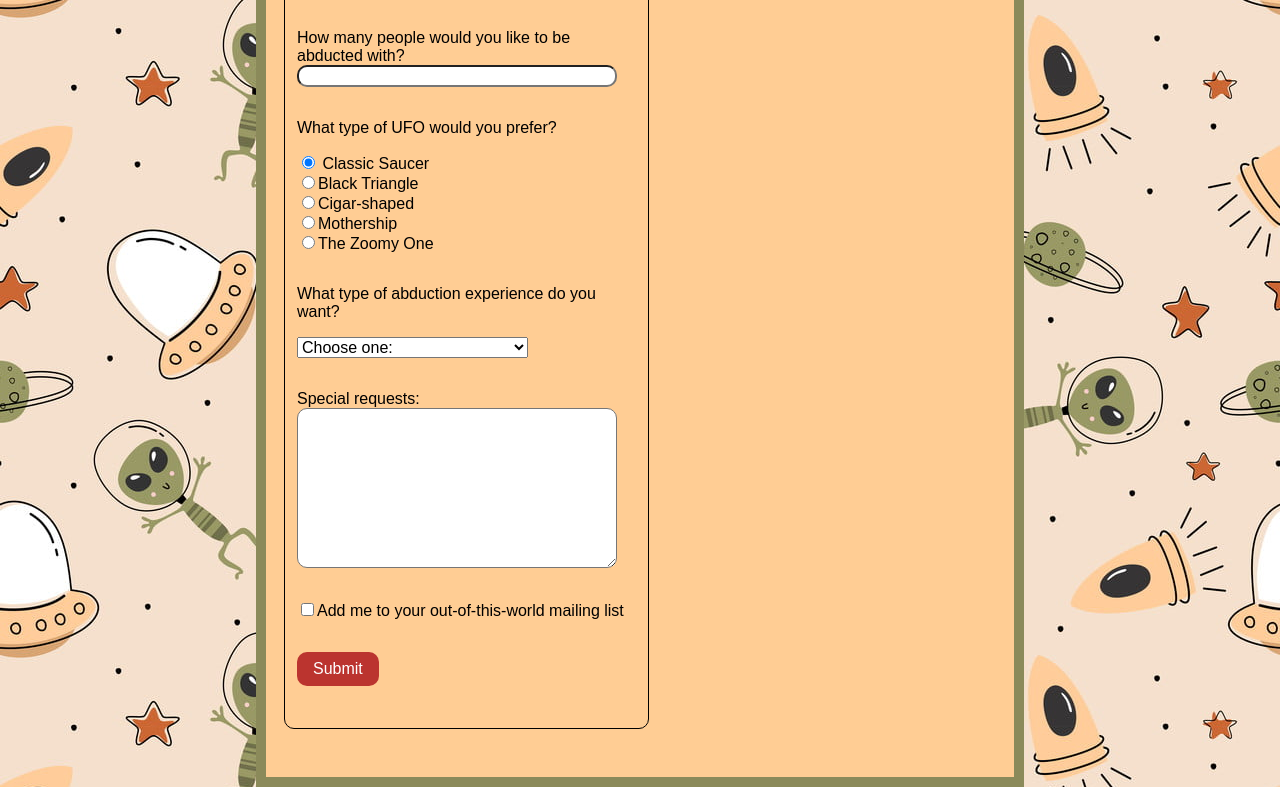
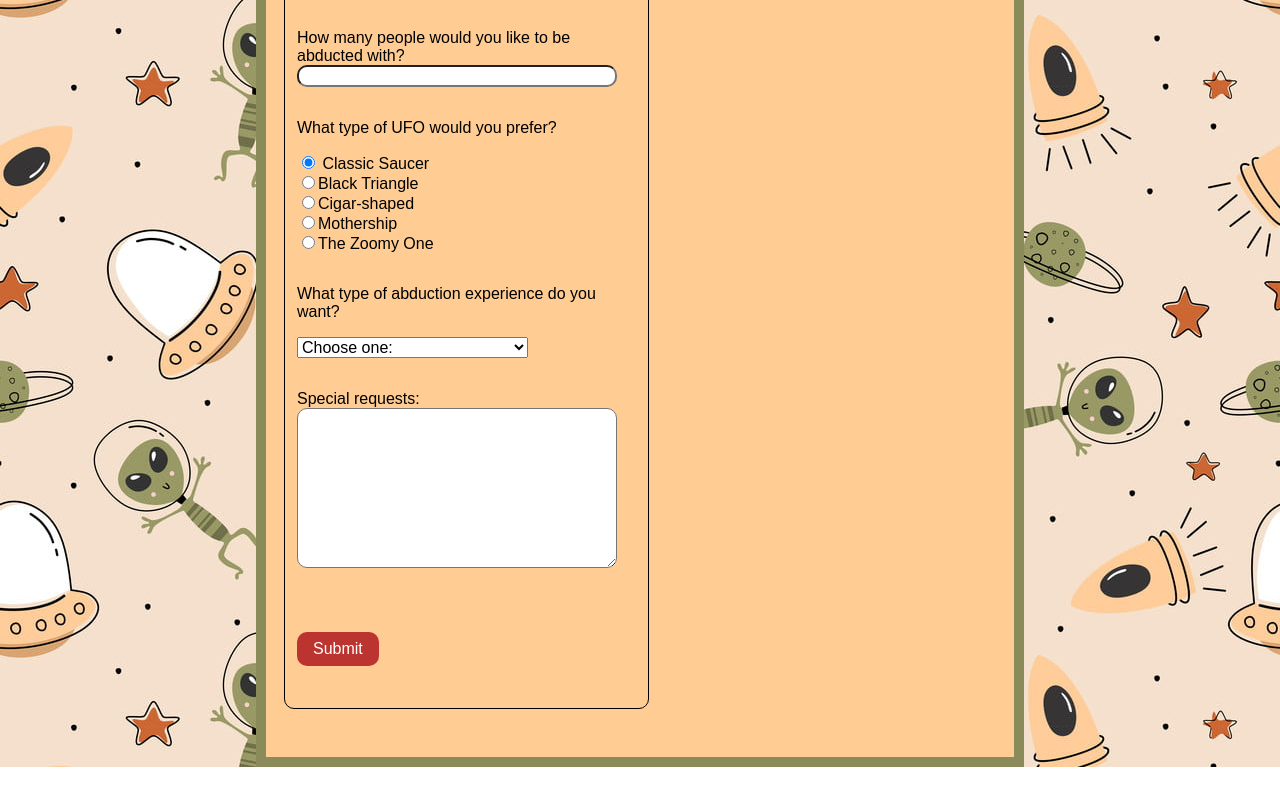
Before and after one commit to halfdry/AlienAbductionOrderForm, a plain HTML site: page index.html in a window 1280 px wide. Shown: the part 553-1340 px from the top of the page. Drawn offline with Linux system fonts and the light colour scheme; a script that the page names is missing.

Commit message:
Update index.html

```diff
--- a/index.html
+++ b/index.html
@@ -60,9 +60,7 @@
 					<label for="comments">Special requests:</label>
 					<textarea id="comments" name="comments"></textarea>
 
-					<label>
-						<input id="subscribe" name="subscribe" type="checkbox" value="subscribe">Add me to your out-of-this-world mailing list
-					</label>
+
 					<input id="send_to" type="hidden" name="send_to" value="watertrashbaby@gmail.com">
 					<button type="submit">Submit</button>
 				</fieldset>
```
